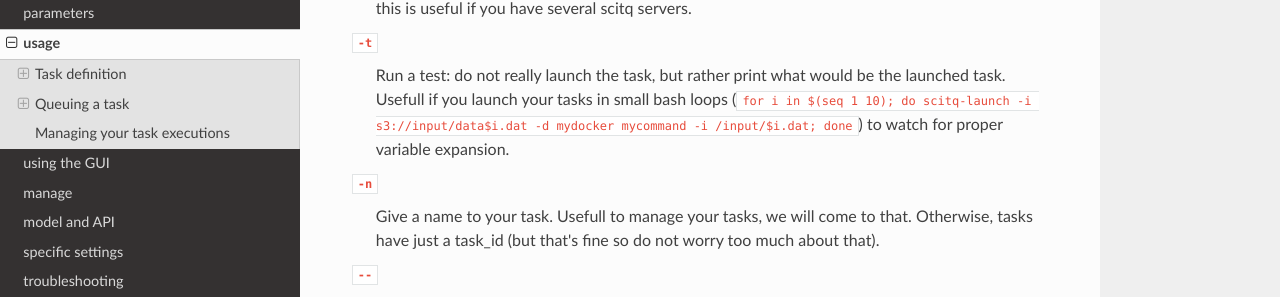
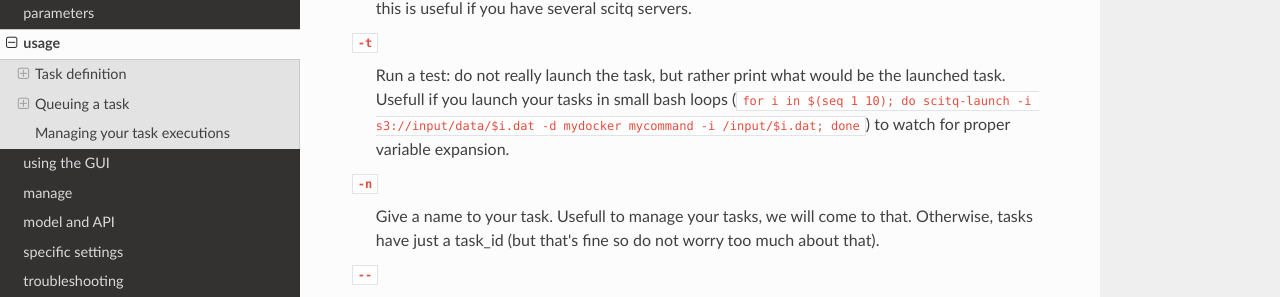
Before and after one commit to gmtsciencedev/scitq, an MkDocs documentation site: the page built from docs/usage.md, in a window 1280 px wide and 900 px high, scrolled down 6248 px. Shown: the part 166-463 px from the top of the window. Built offline with MkDocs 1.6.1, drawn with Linux system fonts in a browser that asks for light colours; nearby versions of some CDN libraries.

Commit message:
another glitch in doc

```diff
--- a/docs/usage.md
+++ b/docs/usage.md
@@ -169,7 +169,7 @@ scitq-launch -o 's3://results/test/' -d 'ubuntu:latest' touch /output/helloworld
 :    Specify scitq server address. It is more simple to set up `SCITQ_SERVER` environment variable, but this is useful if you have several scitq servers.
 
 `-t`
-:    Run a test: do not really launch the task, but rather print what would be the launched task. Usefull if you launch your tasks in small bash loops (`for i in $(seq 1 10); do scitq-launch -i s3://input/data$i.dat -d mydocker mycommand -i /input/$i.dat; done`) to watch for proper variable expansion.
+:    Run a test: do not really launch the task, but rather print what would be the launched task. Usefull if you launch your tasks in small bash loops (`for i in $(seq 1 10); do scitq-launch -i s3://input/data/$i.dat -d mydocker mycommand -i /input/$i.dat; done`) to watch for proper variable expansion.
 
 `-n`
 :   Give a name to your task. Usefull to manage your tasks, we will come to that. Otherwise, tasks have just a task_id (but that's fine so do not worry too much about that).
```
